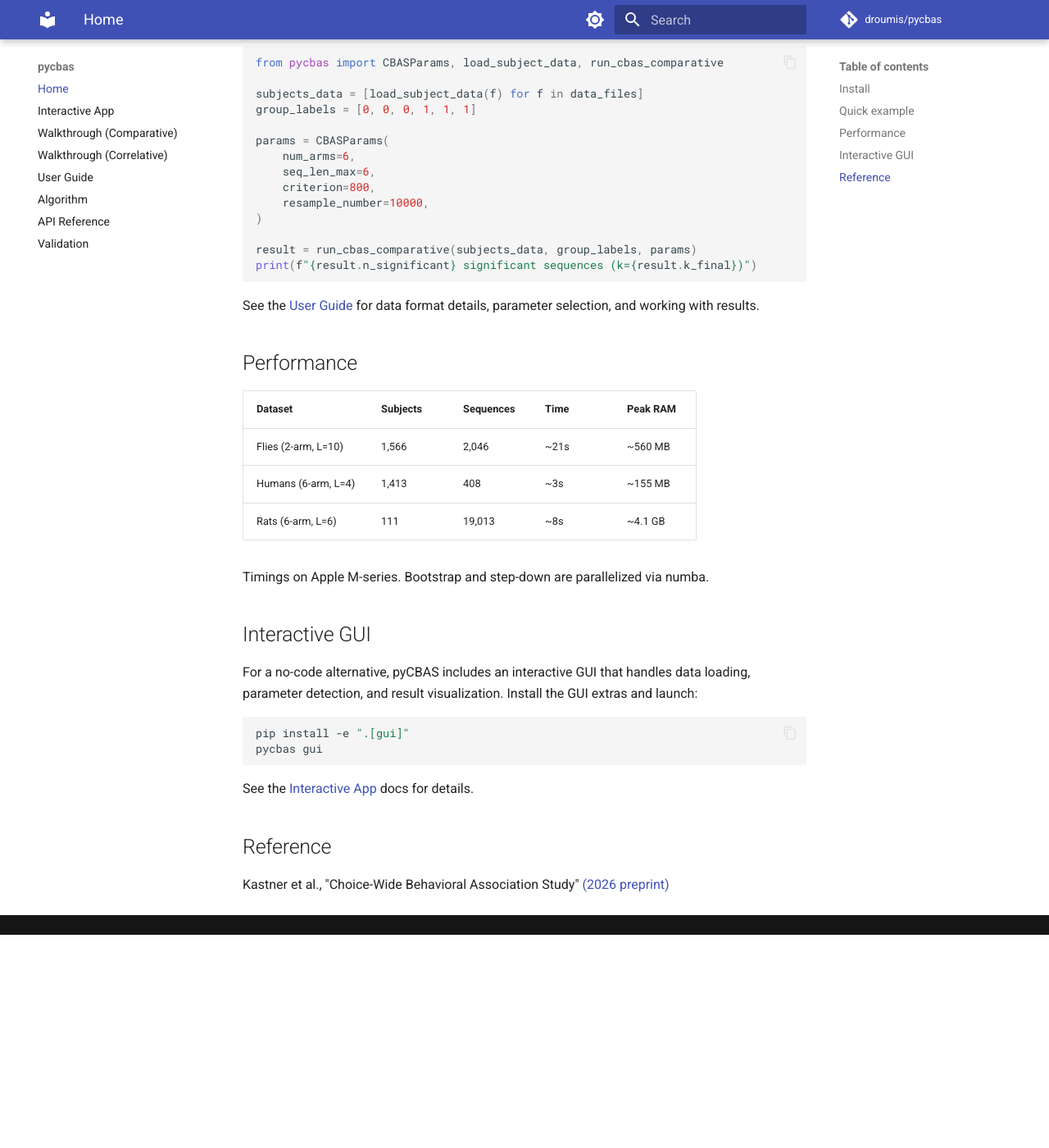
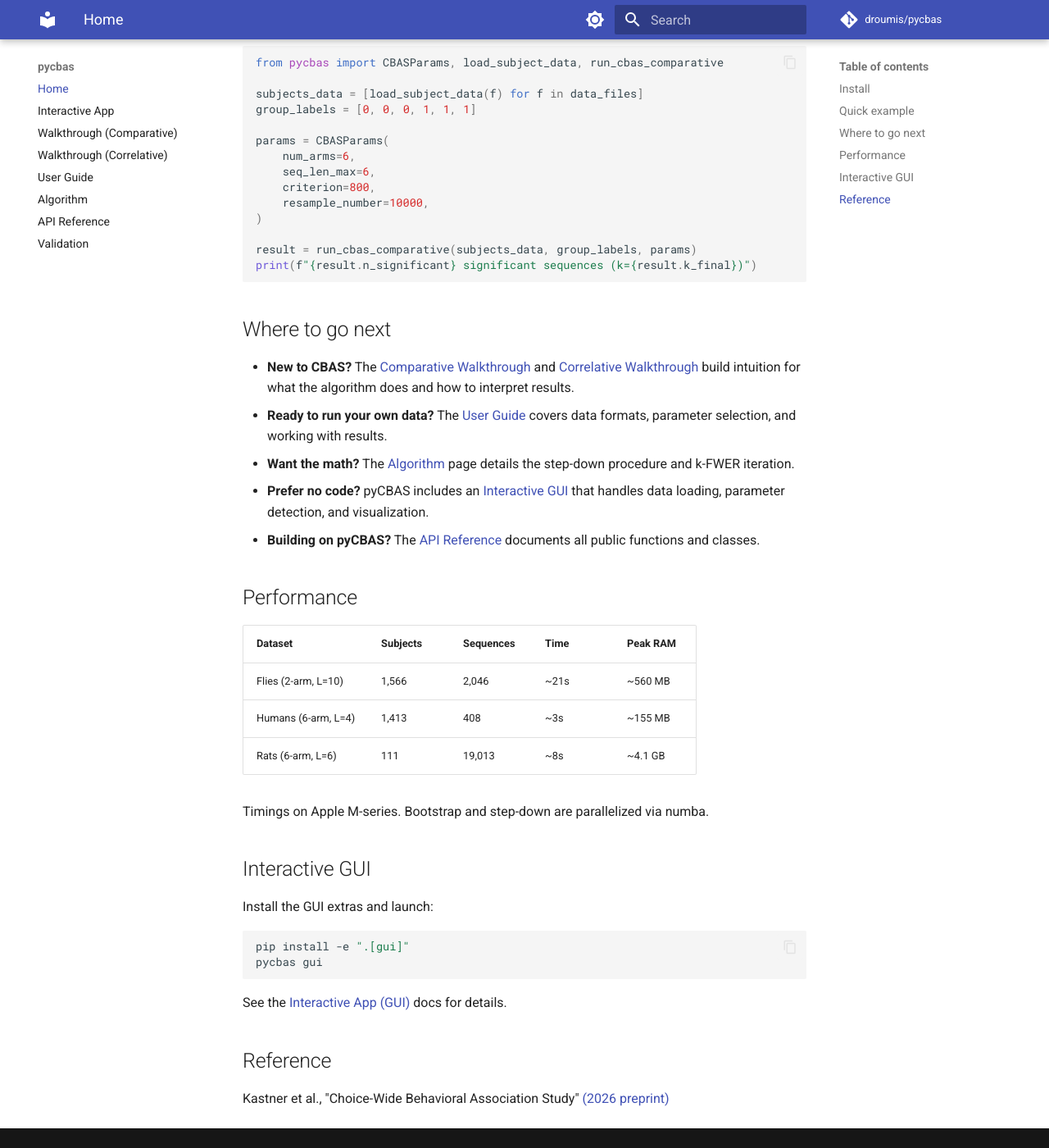
Before and after one commit to droumis/pycbas, an MkDocs documentation site: the page built from docs/index.md, in a window 1280 px wide and 1400 px high, scrolled down 728 px. Shown: the whole window at 82% size. Built offline with MkDocs 1.6.1 and Material for MkDocs 9.7.7, drawn with Linux system fonts in a browser that asks for light colours; comment, search, counter and statistics services are not loaded; before the commit the page ends 1868 px from its top, so only the background shows below that.

Commit message:
Add guided navigation section to docs homepage
Co-Authored-By: Claude Opus 4.6 <noreply@anthropic.com>

````diff
--- a/docs/index.md
+++ b/docs/index.md
@@ -40,7 +40,13 @@ result = run_cbas_comparative(subjects_data, group_labels, params)
 print(f"{result.n_significant} significant sequences (k={result.k_final})")
 ```
 
-See the [User Guide](guide.md) for data format details, parameter selection, and working with results.
+## Where to go next
+
+- **New to CBAS?** The [Comparative Walkthrough](walkthrough.md) and [Correlative Walkthrough](walkthrough-correlative.md) build intuition for what the algorithm does and how to interpret results.
+- **Ready to run your own data?** The [User Guide](guide.md) covers data formats, parameter selection, and working with results.
+- **Want the math?** The [Algorithm](algorithm.md) page details the step-down procedure and k-FWER iteration.
+- **Prefer no code?** pyCBAS includes an [Interactive GUI](app.md) that handles data loading, parameter detection, and visualization.
+- **Building on pyCBAS?** The [API Reference](api.md) documents all public functions and classes.
 
 ## Performance
 
@@ -54,14 +60,14 @@ Timings on Apple M-series. Bootstrap and step-down are parallelized via numba.
 
 ## Interactive GUI
 
-For a no-code alternative, pyCBAS includes an interactive GUI that handles data loading, parameter detection, and result visualization. Install the GUI extras and launch:
+Install the GUI extras and launch:
 
 ```bash
 pip install -e ".[gui]"
 pycbas gui
 ```
 
-See the [Interactive App](app.md) docs for details.
+See the [Interactive App (GUI)](app.md) docs for details.
 
 ## Reference
 
````
